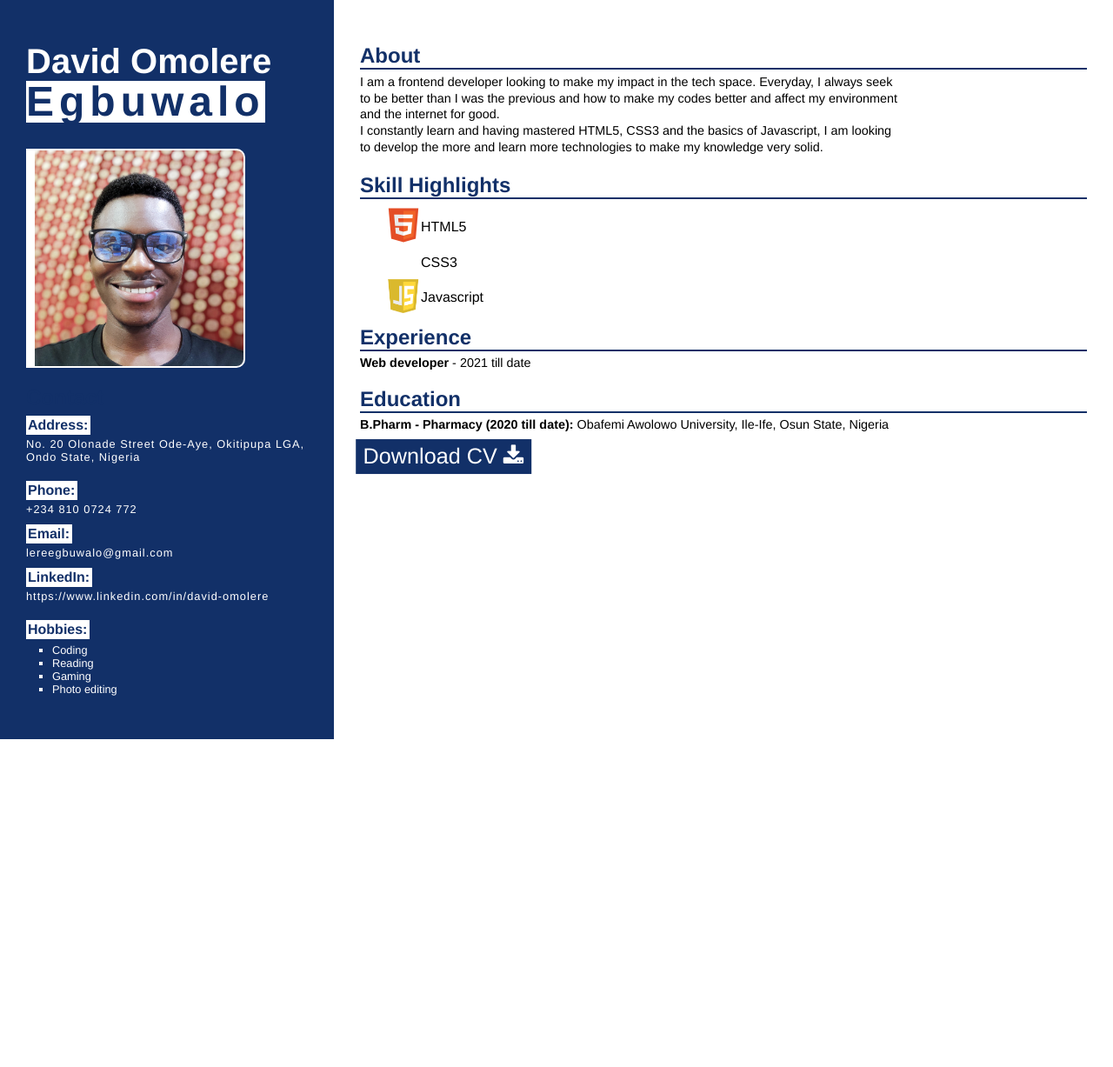
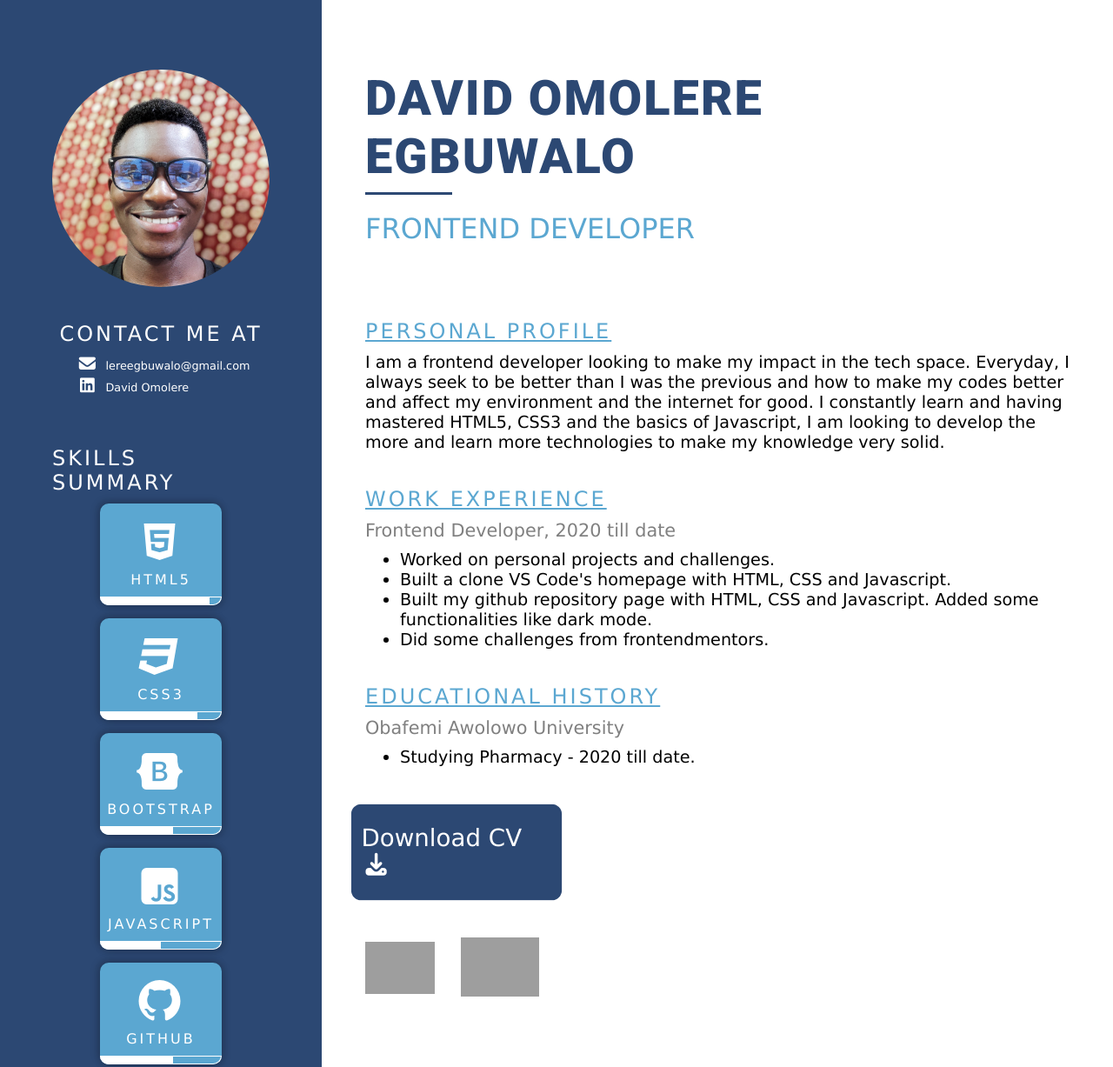
Before and after one commit to KrtvOLD/HNG---Resume, a plain HTML site: page index.html in a window 1280 px wide. Shown: the top 1227 px of the page at 87% size. Before the commit the page ends 850 px from the top, so only its background shows below. Drawn offline with Linux system fonts and the light colour scheme; grey boxes are pictures that could not be loaded.

Commit message:
Add files via upload

```diff
--- a/index.html
+++ b/index.html
@@ -4,122 +4,143 @@
     <meta charset="UTF-8" />
     <meta http-equiv="X-UA-Compatible" content="IE=edge" />
     <meta name="viewport" content="width=device-width, initial-scale=1.0" />
-    <link rel="stylesheet" href="styles.css" />
     <link
       rel="stylesheet"
-      href="https://cdnjs.cloudflare.com/ajax/libs/font-awesome/4.7.0/css/font-awesome.min.css"
+      href="assets/fontawesome-free-5.15.4-web/css/all.css"
     />
-    <title>David Omolere Egbuwalo</title>
+    <link rel="stylesheet" href="styles.css" />
+    <link rel="stylesheet" href="queries.css" />
+    <title>David Omolere - Resume</title>
   </head>
   <body>
-    <section>
-      <div class="main-content">
+    <section class="main">
       <div class="main-left">
-          <h2 id="name">David Omolere <br /><span>Egbuwalo</span></h2>
         <div class="profile-img">
           <!-- <img src="./img/display picture.jpg" alt="" /> -->
         </div>
-          <div class="contact">
-            <h4 class="heading">Contact</h4>
-            <p id="address">
-              <b class="tag">Address:</b> <br />
-              <span>
-                No. 20 Olonade Street Ode-Aye, Okitipupa LGA, Ondo State,
-                Nigeria
-              </span>
+
+        <div class="name small-name">
+          <p>david omolere <span class="surname"> egbuwalo</span></p>
+        </div>
+
+        <div class="stack small-stack">frontend developer</div>
+
+        <div class="personal-profile small-profile">
+          <h3 class="heading">personal profile</h3>
+          <p class="main-content">
+            I am a frontend developer looking to make my impact in the tech
+            space. Everyday, I always seek to be better than I was the previous
+            and how to make my codes better and affect my environment and the
+            internet for good. I constantly learn and having mastered HTML5,
+            CSS3 and the basics of Javascript, I am looking to develop the more
+            and learn more technologies to make my knowledge very solid.
           </p>
         </div>
 
-          <p id="phone">
-            <b class="tag">Phone:</b> <br />
-            <span> +234 810 0724 772 </span>
-          </p>
-          <p id="email">
-            <b class="tag">Email:</b> <br />
-            <span>lereegbuwalo@gmail.com</span>
-          </p>
-          <p id="linkedin">
-            <b class="tag">LinkedIn:</b> <br />
+        <div class="contact">
+          <p>contact me at</p>
+          <div class="contact-details">
+            <div class="email">
+              <i class="fas fa-envelope"></i>
               <span
-              ><a
-                href="https://www.linkedin.com/in/david-omolere-aa75581a0/"
-                target="_blank"
-                >https://www.linkedin.com/in/david-omolere</a
+                ><a href="mailto:lereegbuwalo@gmail.com"
+                  >lereegbuwalo@gmail.com</a
+                ></span
               >
-            </span>
-          </p>
+            </div>
+            <div class="linkedIn">
+              <i class="fab fa-linkedin"></i> <span>David Omolere</span>
+            </div>
+          </div>
+        </div>
 
-          <div class="hobbies">
-            <h4 class="heading" id="heading-hobbies">Hobbies:</h4>
-            <ul>
-              <li>Coding</li>
-              <li>Reading</li>
-              <li>Gaming</li>
-              <li>Photo editing</li>
-            </ul>
+        <div class="skills">
+          <p class="skill-heading">skills summary</p>
+          <div class="skill html">
+            <i class="fab fa-html5"></i>
+            <div class="skill-name">HTML5</div>
+          </div>
+          <div class="skill css">
+            <i class="fab fa-css3"></i>
+            <div class="skill-name">CSS3</div>
+          </div>
+          <div class="skill bootstrap">
+            <i class="fab fa-bootstrap"></i>
+            <div class="skill-name">BOOTSTRAP</div>
+          </div>
+          <div class="skill javascript">
+            <i class="fab fa-js-square"></i>
+            <div class="skill-name">JAVASCRIPT</div>
+          </div>
+          <div class="skill github">
+            <i class="fab fa-github"></i>
+            <div class="skill-name">GITHUB</div>
+          </div>
         </div>
       </div>
 
       <div class="main-right">
-          <div class="about">
-            <h4 class="heading">About</h4>
-            <p>
+        <div class="name big-name">
+          <p>david omolere <span class="surname"> egbuwalo</span></p>
+        </div>
+        <div class="stack big-stack">frontend developer</div>
+
+        <div class="personal-profile big-profile">
+          <h3 class="heading">personal profile</h3>
+          <p class="main-content">
             I am a frontend developer looking to make my impact in the tech
-              space. Everyday, I always seek to be better than I was the
-              previous and how to make my codes better and affect my environment
-              and the internet for good. <br />I constantly learn and having
-              mastered HTML5, CSS3 and the basics of Javascript, I am looking to
-              develop the more and learn more technologies to make my knowledge
-              very solid.
+            space. Everyday, I always seek to be better than I was the previous
+            and how to make my codes better and affect my environment and the
+            internet for good. I constantly learn and having mastered HTML5,
+            CSS3 and the basics of Javascript, I am looking to develop the more
+            and learn more technologies to make my knowledge very solid.
           </p>
         </div>
-          <div class="skill">
-            <h4 class="heading">Skill Highlights</h4>
-            <ul class="skills">
+
+        <div class="work-experience">
+          <h3 class="heading">work experience</h3>
+          <p class="experience-highlight">Frontend Developer, 2020 till date</p>
+          <ul class="main-content">
+            <li>Worked on personal projects and challenges.</li>
             <li>
-                <div class="skill-img">
-                  <img src="./img/html5.svg" class="small-img" alt="" />
-                </div>
-                HTML5
+              Built a clone VS Code's homepage with HTML, CSS and Javascript.
             </li>
             <li>
-                <div class="skill-img">
-                  <img src="./img/icon css 3.svg" alt="" />
+              Built my github repository page with HTML, CSS and Javascript.
+              Added some functionalities like dark mode.
+            </li>
+            <li>Did some challenges from frontendmentors.</li>
+          </ul>
         </div>
-                CSS3
-              </li>
-              <li>
-                <div class="skill-img">
+
+        <div class="educational-history">
+          <h3 class="heading">educational history</h3>
+          <p class="school">Obafemi Awolowo University</p>
+          <ul class="main-content">
+            <li>Studying Pharmacy - 2020 till date.</li>
+          </ul>
+        </div>
+
+        <div class="download-btn">
+          <a
+            href="https://www.dropbox.com/sh/j13u6thhohskwox/AAAiijuH8Z63pM3fOxCZVIhUa?dl=0"
+            target="_blank"
+            class="download-cv"
+            >Download CV <span><i class="fa fa-download"></i></span
+          ></a>
+        </div>
+        <div class="logos">
+          <div class="HNG">
             <img
-                    src="./img/SeekPng.com_javascript-logo-png_803501.png"
-                    class="small-img"
+              src="https://res.cloudinary.com/dmixz7eur/image/upload/v1629238454/hng/download_3_yvlagh.png"
               alt=""
             />
           </div>
-                Javascript
-              </li>
-            </ul>
-          </div>
-          <div class="xp">
-            <h4 class="heading">Experience</h4>
-            <p><b>Web developer</b> - 2021 till date</p>
-          </div>
-
-          <div class="education">
-            <h4 class="heading">Education</h4>
-            <p>
-              <b>B.Pharm - Pharmacy (2020 till date):</b> Obafemi Awolowo
-              University, Ile-Ife, Osun State, Nigeria
-            </p>
-          </div>
-
-          <div class="cv">
-            <a
-              href="https://www.dropbox.com/sh/j13u6thhohskwox/AAAiijuH8Z63pM3fOxCZVIhUa?dl=0"
-              target="_blank"
-              ><div class="download-cv">
-                Download CV <span><i class="fa fa-download"></i></span></div
-            ></a>
+          <div class="zuri">
+            <img
+              src="https://res.cloudinary.com/dmixz7eur/image/upload/v1629238408/hng/ms5faj5pae6nd03wazk1_dp7t6n.png"
+              alt=""
+            />
           </div>
         </div>
       </div>
--- a/styles.css
+++ b/styles.css
@@ -1,223 +1,332 @@
+@import url("https://fonts.googleapis.com/css2?family=Roboto:wght@700;900&display=swap");
+
 :root {
-  --dark-blue: rgb(18, 48, 104);
-  --contact-texts: white;
+  --dark-blue: #2c4873;
+  --light-blue: #5ba7d1;
 }
 
-* {
+*,
+*:before,
+*:after {
+  margin: 0;
   padding: 0;
-  margin: 0;
   box-sizing: border-box;
-}
-
-body {
-  font-family: "Franklin Gothic Medium", "Arial Narrow", Arial, sans-serif;
-  font-size: 10px;
-  overflow-x: hidden;
-}
-
-ul {
-  list-style-type: square;
-  padding-left: 30px;
 }
 
 a {
   text-decoration: none;
+  color: red;
 }
 
-img {
-  width: 30px;
+body {
+  font-family: "Lucida Sans", "Lucida Sans Regular", "Lucida Grande",
+    "Lucida Sans Unicode", Geneva, Verdana, sans-serif;
+  font-size: 10px;
 }
 
-.main-content {
+.main {
   display: flex;
-  width: 100vw;
+  justify-content: space-between;
+  margin: 0 auto;
+}
+
+.main-left {
+  display: flex;
+  flex-direction: column;
+  background: var(--dark-blue);
+  color: white;
+  padding: 80px 60px 20px 60px;
+  align-items: center;
   height: 100%;
 }
 
-.main-left {
-  height: 100%;
-  flex-basis: 30%;
-  background: rgb(18, 48, 104);
-  padding: 50px 30px 50px;
+.main-left .profile-img {
+  background-image: url(./img/display\ picture.jpg);
+  background-size: cover;
+  background-position-y: -20px;
+  width: 250px;
+  height: 250px;
+  border-radius: 50%;
 }
 
-#name {
-  font-size: 2.5rem;
-  color: white;
-  line-height: 1;
-  padding-bottom: 30px;
-}
-#name span {
-  font-size: 3rem;
-  color: var(--dark-blue);
-  background: white;
-  display: inline-block;
-  letter-spacing: 6px;
-  margin-top: 3px;
+.small-name {
+  display: none;
 }
 
-.profile-img {
-  position: relative;
-  width: 252.47px;
-  height: 252.47px;
-  margin-bottom: 20px;
-  background: url(./img/display\ picture.jpg);
-  background-size: cover;
-  background-position-y: -25px;
-  border-radius: 0px 10px 10px 0;
-  border: 2px solid white;
-  border-left: 10px solid white;
+.small-stack {
+  display: none;
 }
 
-.contact {
+.small-profile {
+  display: none;
+}
+
+.main-left .contact {
+  margin: 40px 0;
+  margin-bottom: 60px;
+}
+.main-left .contact p {
+  text-transform: uppercase;
+  letter-spacing: 3px;
+  font-size: 1.5rem;
+  margin-bottom: 10px;
+}
+.main-left .contact .contact-details {
+  padding-left: 20px;
+  font-size: 0.8rem;
+}
+.main-left .contact .contact-details i {
+  font-size: 1.2rem;
+}
+.main-left .contact .contact-details span {
+  margin-left: 5px;
+}
+.email {
+  margin-bottom: 5px;
+}
+.email a {
+  color: white;
+}
+
+.skill-heading {
+  font-size: 1.5rem;
+  text-transform: uppercase;
+  letter-spacing: 3px;
+  margin-bottom: 10px;
+}
+.skill:not(:last-child) {
+  margin-bottom: 15px;
+}
+.skill {
+  position: relative;
+  background: var(--light-blue);
+  width: 140px;
+  height: 117px;
+  padding: 20px 10px;
+  font-size: 1rem;
+  letter-spacing: 3px;
+  display: flex;
+  flex-direction: column;
+  align-items: center;
+  margin: 0 auto;
+  border-radius: 10px;
+  cursor: pointer;
+  box-shadow: 2px 2px 10px rgba(0, 0, 0, 0.2), -2px -2px 10px rgba(0, 0, 0, 0.2);
+}
+.skill:hover {
+  transform: scale(1.1);
+  transition: 500ms all ease-in-out;
+}
+.skill i {
+  font-size: 3rem;
+}
+.skill .skill-name {
+  margin-top: 10px;
+}
+.skill:before {
+  content: "";
+  position: absolute;
+  left: 0;
+  bottom: 0;
+  width: 100%;
+  height: 10px;
+  background: transparent;
+  border: 0.5px solid white;
+  border-radius: 0px 0px 10px 10px;
+  z-index: 100;
+}
+.html:after {
+  content: "";
+  position: absolute;
+  left: 0;
+  bottom: 0;
+  width: 90%;
+  height: 10px;
+  background: white;
+  border-radius: 0px 0px 0px 10px;
+}
+.css:after {
+  content: "";
+  position: absolute;
+  left: 0;
+  bottom: 0;
+  width: 80%;
+  height: 10px;
+  background: white;
+  border-radius: 0px 0px 0px 10px;
+}
+.bootstrap:after {
+  content: "";
+  position: absolute;
+  left: 0;
+  bottom: 0;
+  width: 60%;
+  height: 10px;
+  background: white;
+  border-radius: 0px 0px 0px 10px;
+}
+.javascript:after {
+  content: "";
+  position: absolute;
+  left: 0;
+  bottom: 0;
+  width: 50%;
+  height: 10px;
+  background: white;
+  border-radius: 0px 0px 0px 10px;
+}
+.github:after {
+  content: "";
+  position: absolute;
+  left: 0;
+  bottom: 0;
+  width: 60%;
+  height: 10px;
+  background: white;
+  border-radius: 0px 0px 0px 10px;
+}
+
+.main-right {
+  display: flex;
+  flex-direction: column;
+  padding: 80px 50px;
+}
+
+.name {
+  font-family: "roboto", sans-serif;
+  font-size: 3.5rem;
+  text-transform: uppercase;
+  font-weight: 900;
+  line-height: 1.2;
+  letter-spacing: 2px;
+  color: var(--dark-blue);
+  position: relative;
   margin-bottom: 20px;
+}
+.name:after {
+  position: absolute;
+  content: "";
+  width: 100px;
+  height: 3px;
+  background: var(--dark-blue);
+  left: 0;
+  bottom: -10px;
+}
+.surname {
+  display: block;
+}
+.small-name {
+  color: white;
+  font-size: 3rem;
+  margin-top: 30px;
+}
+.small-name:after {
+  position: absolute;
+  content: "";
+  width: 100px;
+  height: 3px;
+  background: var(--light-blue);
+  left: 0;
+  bottom: -10px;
+}
+
+.stack {
+  font-size: 2rem;
+  text-transform: uppercase;
+  color: var(--light-blue);
+  margin-bottom: 85px;
+  margin-top: 10px;
 }
 
 .heading {
+  color: var(--light-blue);
+  text-transform: uppercase;
+  text-decoration: underline;
   font-size: 1.5rem;
-  color: var(--dark-blue);
-  border-bottom: 2px solid var(--dark-blue);
-  margin-bottom: 5px;
-}
-
-.tag,
-#heading-hobbies {
-  display: inline-block;
-  font-size: 1rem;
-  color: var(--dark-blue);
-  background: white;
-  padding: 2px 3px 2px 2px;
-  margin-bottom: 3px;
-}
-
-.contact p {
-  font-size: 0.8rem;
-  position: relative;
-}
-
-#phone,
-#email {
-  font-size: 0.8rem;
+  font-weight: lighter;
+  letter-spacing: 3px;
   margin-bottom: 10px;
 }
 
-#address span,
-#phone span,
-#email span,
-#linkedin span {
-  color: var(--contact-texts);
-  letter-spacing: 1px;
+.personal-profile {
+  margin-bottom: 40px;
+}
+.main-content {
+  font-size: 1.2rem;
 }
 
-#linkedin {
-  margin-bottom: 20px;
+.work-experience {
+  margin-bottom: 40px;
+}
+.work-experience p {
+  font-size: 1.3rem;
+  color: grey;
+  margin-bottom: 10px;
+}
+.work-experience ul {
+  padding-left: 40px;
 }
 
-#linkedin a {
-  font-size: 0.8rem;
-  color: var(--contact-texts);
+.educational-history p {
+  font-size: 1.3rem;
+  color: grey;
+  margin-bottom: 10px;
 }
-#linkedin a:hover {
-  color: var(--dark-blue);
-  background: white;
+.educational-history ul {
+  padding-left: 40px;
+}
+
+.download-btn {
+  margin-top: 50px;
+  cursor: pointer;
+  background: var(--dark-blue);
+  padding: 20px 10px;
+  width: 210px;
+  border-radius: 10px;
+  animation-name: scale;
+  animation-duration: 3s;
+  animation-timing-function: ease-in-out;
+  animation-iteration-count: infinite;
+}
+.download-btn:hover {
+  background: var(--light-blue);
   transition: all 500ms ease-in-out;
 }
-
-.hobbies ul li {
-  font-size: 0.8rem;
+.download-btn a {
   color: white;
-  letter-spacing: 1;
+  font-size: 1.5rem;
 }
 
-#heading-hobbies {
-  color: var(--dark-blue);
-  background: white;
-  display: inline-block;
+.logos {
+  display: flex;
+  margin-top: 50px;
+  align-items: center;
+  /* justify-content: space-between; */
 }
-
-.main-right {
-  padding: 50px 30px 50px;
-  flex-basis: 70%;
+.HNG {
+  width: 80px;
+  height: 60px;
+  margin-right: 30px;
 }
-
-.about {
-  margin-bottom: 20px;
+.HNG img {
+  width: 100%;
+  height: 100%;
 }
-.about p {
-  width: 75%;
-  font-size: 0.9rem;
-  line-height: 1.3;
+.zuri {
+  width: 90px;
 }
-
-.skills {
-  margin: 10px 0;
-}
-.skills li {
-  display: flex;
-  align-items: center;
-  font-size: 1rem;
-}
-.skills li:not(:last-child) {
-  margin-bottom: 10px;
-}
-
-.skill-img {
-  width: 40px;
-}
-
-.skill-img img {
+.zuri img {
   width: 100%;
-}
-
-.small-img {
-  width: 10px;
-}
-
-.xp {
-  margin-bottom: 20px;
-}
-
-.xp p,
-.education p {
-  font-size: 0.9rem;
-}
-
-.cv {
-  margin-top: 10px;
-  background: var(--dark-blue);
-  display: inline-block;
-  padding: 5px 8px;
-  animation-name: scale;
-  animation-duration: 4s;
-  animation-iteration-count: infinite;
-  animation-timing-function: ease-in-out;
-}
-.cv:hover {
-  background: rgb(33, 80, 167);
-  transition: 500ms ease-in-out;
 }
 
 @keyframes scale {
   0% {
     transform: scale(1);
   }
-
   50% {
-    transform: scale(1.1);
+    transform: scale(1.2);
   }
-
   100% {
     transform: scale(1);
   }
 }
-
-.cv a {
-  color: white;
-  font-size: 1.5rem;
-}
-
-@media (max-width: 600px) {
-  .main-content {
-    flex-direction: column;
-  }
-}
```
Also changed, not shown: queries.css (added, +113 -0 lines), 1 other file. Lines whose indentation alone changed are shown as unchanged.
